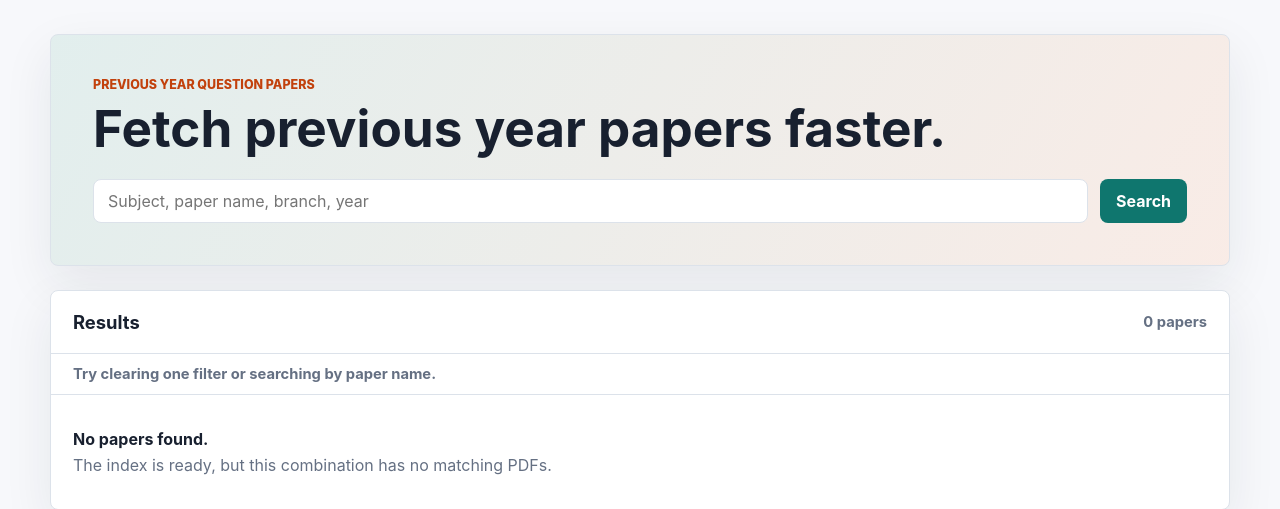
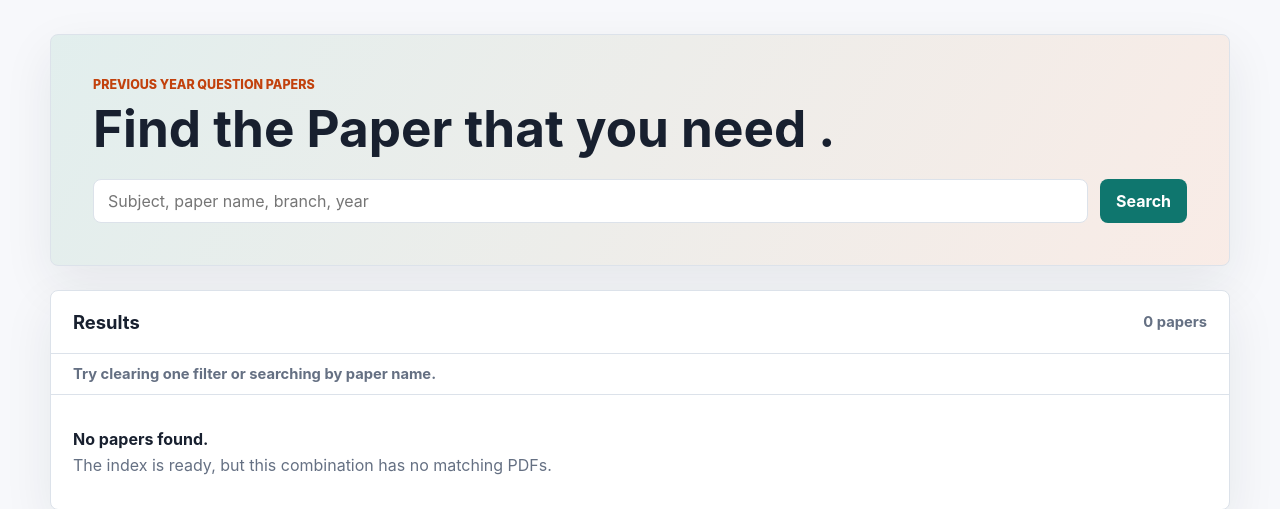
Before and after one commit to Arnav-Milmile/Previous_year_paper_finder, a FastAPI app: page / in a window 1280 px wide. Shown: the part 68-577 px from the top of the page. Run offline with FastAPI, Linux system fonts and the light colour scheme; data that the repository does not hold is empty.

Commit message:
Changer header

```diff
--- a/templates/index.html
+++ b/templates/index.html
@@ -6,7 +6,7 @@
 <section class="workspace" data-page="search">
   <div class="panel intro-panel">
     <p class="eyebrow">Previous year question papers</p>
-    <h1>Fetch previous year papers faster.</h1>
+    <h1>Find the Paper that you need .</h1>
     <form class="searchbar" id="search-form">
       <input id="search-input" name="q" type="search" placeholder="Subject, paper name, branch, year" autocomplete="off" required>
       <button type="submit">Search</button>
```
